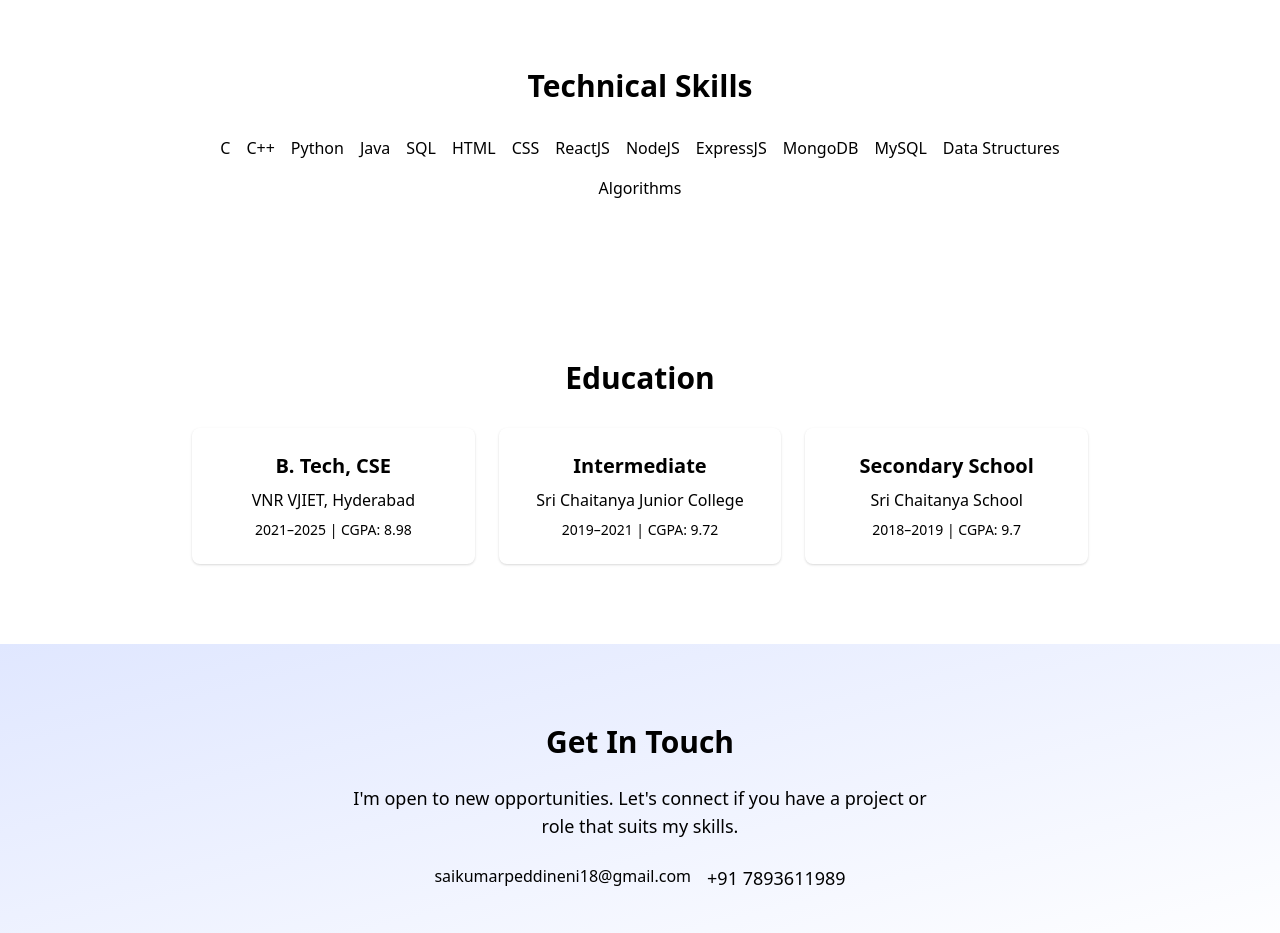
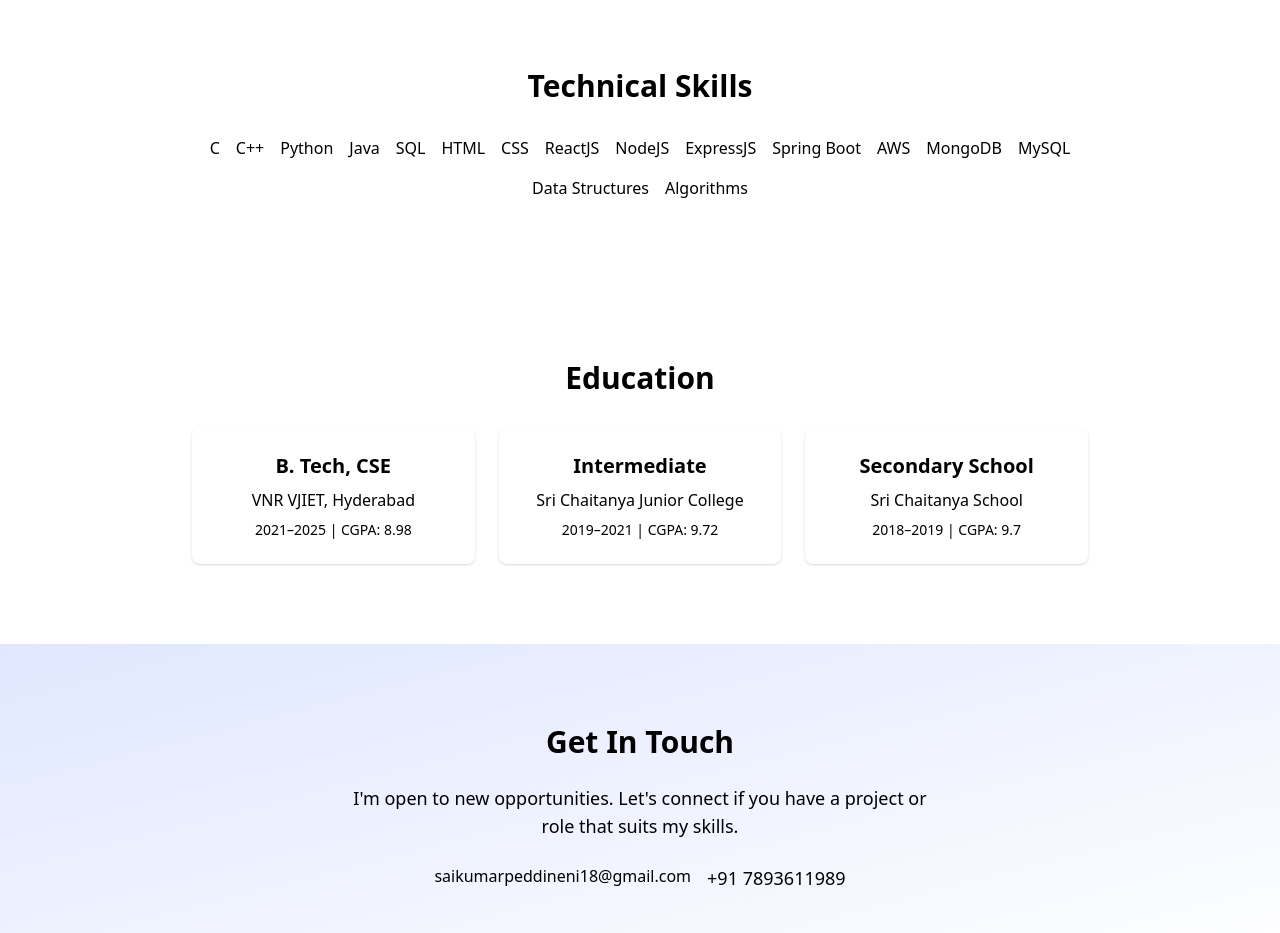
Before and after one commit to Saikumarpeddineni/Portfolio, a React (Create React App) app: page / in a window 1280 px wide. Shown: the part 1840-2773 px from the top of the page. Built offline with nearby package versions, Linux system fonts and the light colour scheme.

Commit message:
skills updaated

```diff
--- a/src/components/SkillsSection.jsx
+++ b/src/components/SkillsSection.jsx
@@ -1,5 +1,5 @@
 export default function SkillsSection() {
-  const skills = ['C', 'C++', 'Python', 'Java', 'SQL', 'HTML', 'CSS', 'ReactJS', 'NodeJS', 'ExpressJS', 'MongoDB', 'MySQL', 'Data Structures', 'Algorithms'];
+  const skills = ['C', 'C++', 'Python', 'Java', 'SQL', 'HTML', 'CSS', 'ReactJS', 'NodeJS', 'ExpressJS', 'Spring Boot', 'AWS', 'MongoDB', 'MySQL', 'Data Structures', 'Algorithms'];
 
   return (
     <section id="skills" className="py-20 bg-slate-50 text-center px-4 sm:px-6 lg:px-8">
```
